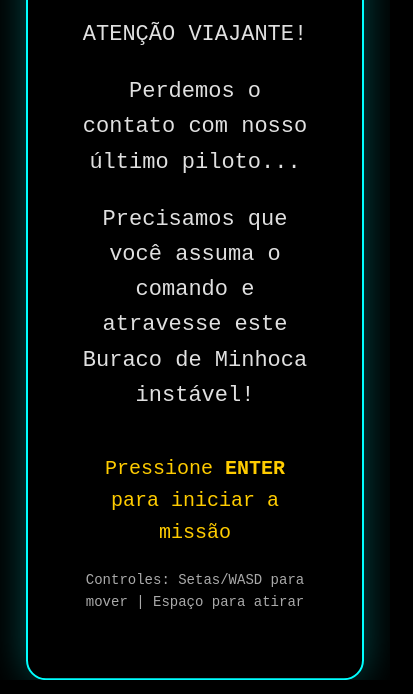
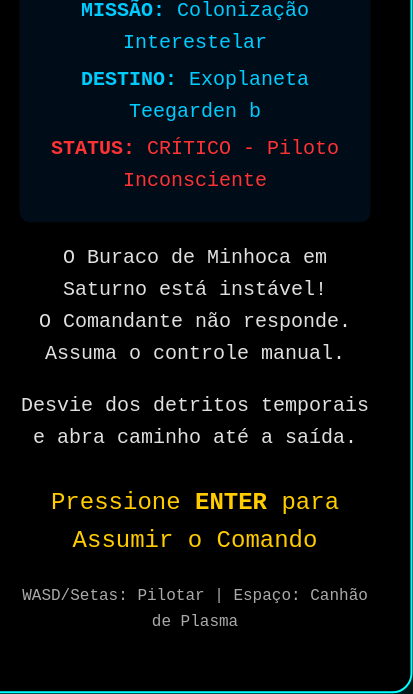
Before and after one commit to MottaEduardoZRN/cg-finalgame, a plain HTML site: page index.html in a window 390 px wide. Shown: the part 190-884 px from the top of the page, 413 px wide, since content can reach past the window. Drawn offline with Linux system fonts and the light colour scheme; a script that the page names is missing.

Commit message:
Enhance start screen UI with mission details and updated instructions; adjust canvas styling for better responsiveness and compactness.

```diff
--- a/index.html
+++ b/index.html
@@ -13,16 +13,27 @@
 
     <div id="ui-container">
         <div id="start-screen">
-            <h1 style="color: #00ffff; font-size: 50px; text-shadow: 0 0 20px #00ffff;">WORMHOLE RUNNER</h1>
-            <p>ATENÇÃO VIAJANTE!</p>
-            <p>Perdemos o contato com nosso último piloto...</p>
-            <p>Precisamos que você assuma o comando e atravesse este <br>Buraco de Minhoca instável!</p>
+            <h1 style="color: #00ffff; font-size: 50px; text-shadow: 0 0 20px #00ffff; margin-bottom: 10px;">WORMHOLE RUNNER</h1>
 
-            <p style="margin-top: 40px; color: #ffcc00; font-size: 20px;">
-                Pressione <strong>ENTER</strong> para iniciar a missão
+            <div style="text-align: center; background: rgba(0, 20, 40, 0.6); padding: 20px; border-radius: 10px; margin-bottom: 20px;">
+                <p style="color: #00ccff; font-size: 20px; margin: 5px 0;"><strong>MISSÃO:</strong> Colonização Interestelar</p>
+                <p style="color: #00ccff; font-size: 20px; margin: 5px 0;"><strong>DESTINO:</strong> Exoplaneta Teegarden b</p>
+                <p style="color: #ff3333; font-size: 20px; margin: 5px 0;"><strong>STATUS:</strong> CRÍTICO - Piloto Inconsciente</p>
+            </div>
+
+            <p style="font-size: 20px;">
+                O Buraco de Minhoca em Saturno está instável! <br>
+                O Comandante não responde. Assuma o controle manual.
             </p>
-            <p style="font-size: 14px; color: #aaa; margin-top: 10px;">
-                Controles: Setas/WASD para mover | Espaço para atirar
+            <p style="font-size: 20px;">
+                Desvie dos detritos temporais e abra caminho até a saída.
+            </p>
+
+            <p style="margin-top: 30px; color: #ffcc00; font-size: 24px; animation: blink 1s infinite;">
+                Pressione <strong>ENTER</strong> para Assumir o Comando
+            </p>
+            <p style="font-size: 16px; color: #aaa; margin-top: 10px;">
+                WASD/Setas: Pilotar | Espaço: Canhão de Plasma
             </p>
         </div>
 
--- a/js/laser.js
+++ b/js/laser.js
@@ -2,12 +2,13 @@
 export function createLaserData() {
     const positions = [];
     const normals = [];
-    const textureCoords = []; // NOVO
+    const textureCoords = [];
 
     const w = 0.1;
     const l = 0.8;
 
-    const v = [
+    // MUDANÇA: Renomeei de 'v' para 'vertices' para não dar conflito
+    const vertices = [
         [-w, -w,  l], [ w, -w,  l], [ w,  w,  l], [-w,  w,  l],
         [-w, -w, -l], [-w,  w, -l], [ w,  w, -l], [ w, -w, -l],
     ];
@@ -28,8 +29,10 @@ export function createLaserData() {
         addVertex(face[0], 0, 0); addVertex(face[1], 1, 0); addVertex(face[2], 1, 1);
         addVertex(face[0], 0, 0); addVertex(face[2], 1, 1); addVertex(face[3], 0, 1);
 
+        // Função auxiliar interna
         function addVertex(idx, u, v) {
-            positions.push(...v[idx]);
+            // AGORA USA 'vertices' (o array) e não 'v' (o argumento da função)
+            positions.push(...vertices[idx]);
             normals.push(...normal);
             textureCoords.push(u, v);
         }
--- a/style.css
+++ b/style.css
@@ -30,19 +30,31 @@ canvas {
     transform: translate(-50%, -50%);
     text-align: center;
     background: rgba(0, 0, 0, 0.95);
-    padding: 50px;
-    border: 2px solid #00ffff; /* Ciano Neon */
+
+    /* Reduzi o padding de 50px para 40px para ficar mais compacto */
+    padding: 40px;
+
+    border: 2px solid #00ffff;
     border-radius: 20px;
     box-shadow: 0 0 40px rgba(0, 255, 255, 0.3);
     pointer-events: auto;
-    z-index: 200; /* Fica na frente de tudo */
-    width: 60%; /* Um pouco mais largo para o texto caber */
+    z-index: 200;
+
+    /* --- AQUI ESTÁ A CORREÇÃO --- */
+    width: 90%;       /* Em telas pequenas (celular), usa 90% do espaço */
+    max-width: 700px; /* Em telas grandes (PC), nunca passa de 700px */
 }
 
 #start-screen p {
     font-size: 22px;
     line-height: 1.6;
     color: #e0e0e0;
+}
+
+@keyframes blink {
+    0% { opacity: 1; }
+    50% { opacity: 0.5; }
+    100% { opacity: 1; }
 }
 
 /* PLACAR (SCORE) */
```
